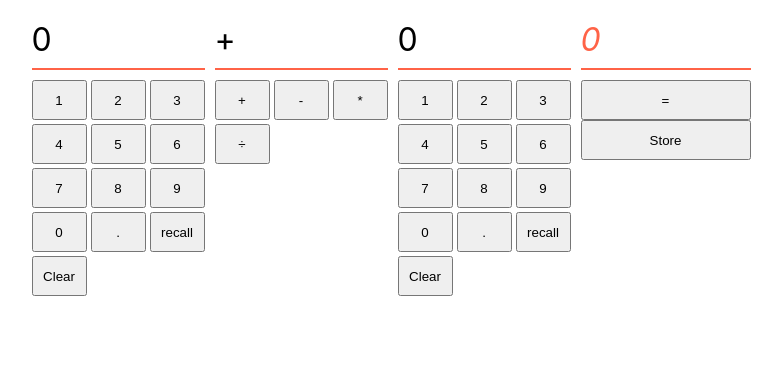
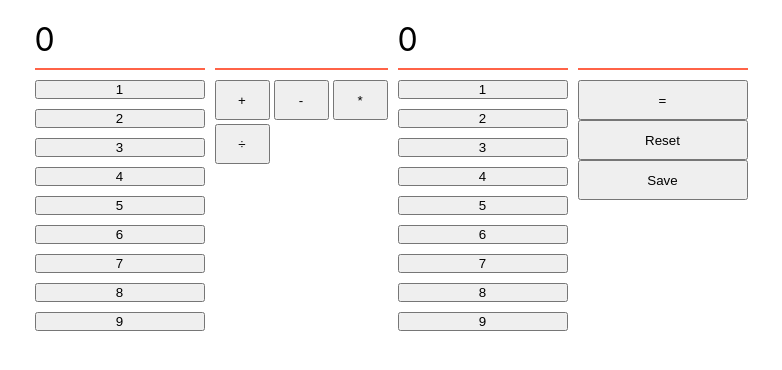
Before and after one commit to boolean-uk/react-state-calculator, a React (Vite) app: page / in a window 1280 px wide. Shown: the top 370 px of the page, without its empty margins (249-1031 px from the left). Built offline with nearby package versions, Linux system fonts and the light colour scheme.

Commit message:
Refactored

```diff
--- a/src/App.jsx
+++ b/src/App.jsx
@@ -1,55 +1,39 @@
 import { useState } from "react"
 import "./App.css"
+import Numpad from "./Components/Numpad"
+
 
 
 function App() {
 
-  const [firstNum, setFirstNum] = useState('')
-  const [operator, setOperator] = useState('+')
-  const [secondNum, setSecondNum] = useState('')
+  const [firstNum, setFirstNum] = useState('');
+  const [operator, setOperator] = useState('');
+  const [secondNum, setSecondNum] = useState('');
   const [result, setResult] = useState('')
-
-  console.log(firstNum)
-  console.log(secondNum)
   const [resultSave, setResultSave] = useState('')
 
-  const decimal = (string) => {
-    if (!string.includes('.'))
-    {
-      return string + '.'
-    }
-    return string
+  const handleEqualsClick = () => {
+    setResult(eval(`${firstNum} ${operator} ${secondNum}`))
+  }
+  const handleResetClick = () => {
+    setFirstNum('')
+    setOperator('')
+    setSecondNum('')
+    setResult('')
+    setResultSave(0)
+  }
+  const saveAndReset = () => {
+    setResultSave(result)
+    setFirstNum('')
+    setOperator('')
+    setSecondNum('')
+    setResult('')
   }
 
-  const addZero = (string) => {
-    if (string !== '0' && string !== '')
-    {
-      return string + '0'
-    }
-    return string
-  }
 
   return (
     <div className="calculator">
-      <div className="panel">
-        <p>{firstNum || 0}</p>
-        <div className="numbers">
-        <button onClick={() => setFirstNum(firstNum + '1')}>1</button>
-          <button onClick={() => setFirstNum(firstNum + '2')}>2</button>
-          <button onClick={() => setFirstNum(firstNum + '3')}>3</button>
-          <button onClick={() => setFirstNum(firstNum + '4')}>4</button>
-          <button onClick={() => setFirstNum(firstNum + '5')}>5</button>
-          <button onClick={() => setFirstNum(firstNum + '6')}>6</button>
-          <button onClick={() => setFirstNum(firstNum + '7')}>7</button>
-          <button onClick={() => setFirstNum(firstNum + '8')}>8</button>
-          <button onClick={() => setFirstNum(firstNum + '9')}>9</button>
-          <button onClick={() => setFirstNum(addZero(firstNum))}>0</button>
-          <button onClick={() => setFirstNum(decimal(firstNum))}>.</button>
-          <button onClick={() => setFirstNum(resultSave)}>recall</button>
-          <button onClick={() => setFirstNum('')}>Clear</button>
-      </div>
-    </div>
-
+      <Numpad number={firstNum} setFirstNum={setFirstNum} operator={operator} />
       <div className="panel">
           <p>{operator}</p>
           <div className="numbers">
@@ -59,30 +43,14 @@ function App() {
             <button onClick={() => setOperator('/')}>÷</button>
           </div>
       </div>
+      <Numpad number={secondNum} setSecondNum={setSecondNum} operator={operator} />
+      <div className="panel answer">
+        <p>{result || resultSave}</p>
+        <div>
+          <button onClick={handleEqualsClick}>=</button>
+          <button onClick={handleResetClick}>Reset</button>
+          <button onClick={saveAndReset}>Save</button>
 
-      <div className="panel">
-        <p>{secondNum || 0}</p>
-        <div className="numbers">
-          <button onClick={() => setSecondNum(secondNum + '1')}>1</button>
-          <button onClick={() => setSecondNum(secondNum + '2')}>2</button>
-          <button onClick={() => setSecondNum(secondNum + '3')}>3</button>
-          <button onClick={() => setSecondNum(secondNum + '4')}>4</button>
-          <button onClick={() => setSecondNum(secondNum + '5')}>5</button>
-          <button onClick={() => setSecondNum(secondNum + '6')}>6</button>
-          <button onClick={() => setSecondNum(secondNum + '7')}>7</button>
-          <button onClick={() => setSecondNum(secondNum + '8')}>8</button>
-          <button onClick={() => setSecondNum(secondNum + '9')}>9</button>
-          <button onClick={() => setSecondNum(addZero(secondNum))}>0</button>
-          <button onClick={() => setSecondNum(decimal(secondNum))}>.</button>
-          <button onClick={() => setSecondNum(resultSave)}>recall</button>
-          <button onClick={() => setSecondNum('')}>Clear</button>
-        </div>
-      </div>
-      <div className="panel answer">
-        <p>{result || 0}</p>
-        <div>
-          <button onClick={() => setResult(eval((firstNum || 0) + operator + (secondNum || 0)))}>=</button>
-          <button onClick={() => setResultSave(result)}>Store {result}</button>
         </div>
       </div>
     </div>
--- /dev/null
+++ b/src/Components/Numpad.jsx
@@ -0,0 +1,45 @@
+
+
+function Numpad ({number, setFirstNum, setSecondNum, operator}) {
+
+    /*Wasnt sure how to add these, but they are here for later use
+    const decimal = (string) => {
+        if (!string.includes('.')) {
+            return string + '.'
+        }
+        return string
+    }
+    const addZero = (string) => {
+        if (string !== '0' && string !== '') {
+            return string + '0'
+        }
+        return string
+    }
+    */
+
+    const handleNumberClick = (digit) => {
+        if (!operator) {
+            setFirstNum ((prevFirstNum) => prevFirstNum + digit)
+        } else {
+            setSecondNum ((prevSecondNum) => prevSecondNum + digit)
+        }
+    }
+
+    return (
+        <div className="panel">
+             <p>{number || 0}</p>
+             <button onClick={() => handleNumberClick('1')}>1</button>
+             <button onClick={() => handleNumberClick('2')}>2</button>
+             <button onClick={() => handleNumberClick('3')}>3</button>
+             <button onClick={() => handleNumberClick('4')}>4</button>
+             <button onClick={() => handleNumberClick('5')}>5</button>
+             <button onClick={() => handleNumberClick('6')}>6</button>
+             <button onClick={() => handleNumberClick('7')}>7</button>
+             <button onClick={() => handleNumberClick('8')}>8</button>
+             <button onClick={() => handleNumberClick('9')}>9</button>
+
+        </div>
+    )
+}
+
+export default Numpad
```
